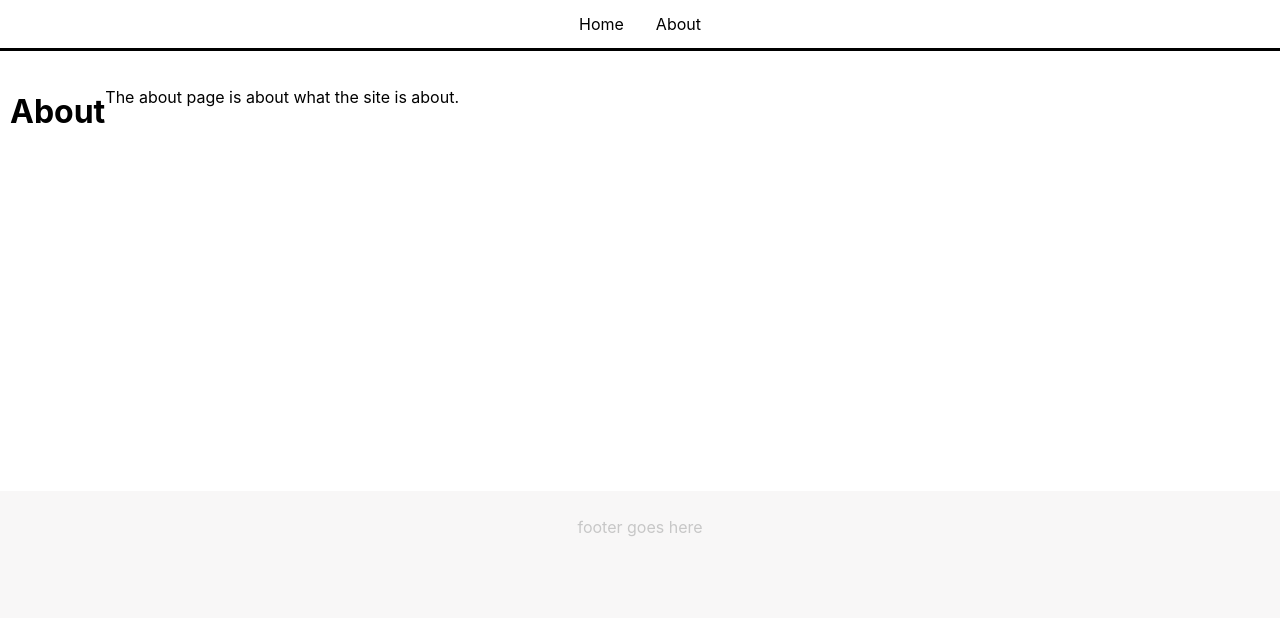
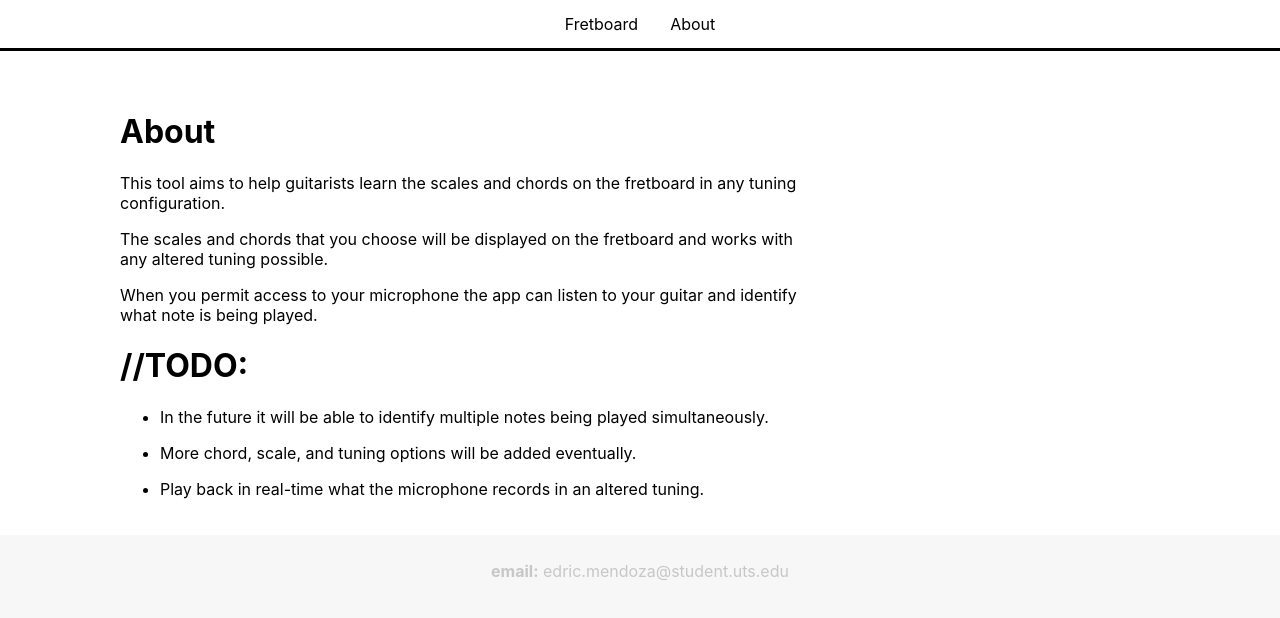
Before and after one commit to edric-m/react-project, a React (Create React App) app: page /about in a window 1280 px wide. Shown: the top 618 px of the page. Built offline with nearby package versions, Linux system fonts and the light colour scheme; no server answers.

Commit message:
touchups. and filled out the about page

```diff
--- a/src/App.css
+++ b/src/App.css
@@ -30,7 +30,16 @@
   padding-top: 20px;
   padding-left: 10px;
   display: flex;
-  height: 400px;
+  /*height: 450px;*/
+}
+
+.about-content {
+  max-width: 700px;
+  margin: auto;
+  padding-top: 20px;
+  padding-left: 10px;
+  display: block;
+  margin-left: 100px;
 }
 
 /*-----------Nav bar styles-------------*/
@@ -59,7 +68,7 @@
 
 /*----------- header + footer -------------*/
 footer {
-  /*position: fixed; footer always stays in view*/
+  /*position: fixed; /*footer always stays in view*/
   left: 0;
   bottom: 0;
   width: 100%;
@@ -185,7 +194,8 @@ footer {
 	position:fixed;
 	bottom:48px;
 	left:115px;
-	display:table;
+  display:table;
+  max-width: 400px;
 	/*visibility: visible;*/
 }
 
--- a/src/Footer.js
+++ b/src/Footer.js
@@ -3,7 +3,7 @@ import React from 'react';
 
 const Footer = () => (
     <footer>
-        <p>footer goes here</p>
+        <p><b>email:</b> edric.mendoza@student.uts.edu</p>
     </footer>
 );
 
--- a/src/NavBar.js
+++ b/src/NavBar.js
@@ -5,7 +5,7 @@ const NavBar = () => (
     <nav className="myNavBar">
         <ul>
             <li>
-                <Link to="/">Home</Link>
+                <Link to="/">Fretboard</Link>
             </li>
             <li>
                 <Link to="/about">About</Link>
--- a/src/components/OptionsListTransition.js
+++ b/src/components/OptionsListTransition.js
@@ -21,8 +21,8 @@ class OptionsListTransition extends React.Component {
     constructor(props) {
         super(props);
         this.state = {
-            menuItems: ['scales','chords','tuning','changeDisplay'],//[,'scales','chords','tuning'],
-            items: ['scales','chords','tuning','changeDisplay'],
+            menuItems: ['sca','crd','tun','dsp'],//[,'scales','chords','tuning'],
+            items: ['sca','crd','tun','dsp'],
             chordType: "null"
         };
     }
@@ -95,6 +95,26 @@ class OptionsListTransition extends React.Component {
             temp.shift();
         }
 
+        //for each new item to add
+        for(let i = 0; i < n; i++) {
+
+            if(temp.length === maxListLength) {
+                //temp.shift();
+                temp.pop();
+            }
+
+            //temp = temp.filter(name => name !== children[i]);
+            //temp.push(children[i]);
+
+            //TODO: if chord is chosen need to remove notes, then add them back
+
+            if(!temp.includes(children[n-(i+1)]))
+            {
+                //temp.push(children[i]);
+                temp.unshift(children[n-(i+1)]);
+            }
+        }
+
         //then execute function here?
         let code = x.function;
         if(code !== []) {
@@ -116,7 +136,7 @@ class OptionsListTransition extends React.Component {
 
                     //TODO: dont like how this is done, page is kind of slow
                     let tempItems = this.state.items;
-                    tempItems.push(code.slice(2) + "Title"); //TODO: error when clear chord is selected "null" is not an option
+                    tempItems.unshift(code.slice(2) + "Title"); //TODO: error when clear chord is selected "null" is not an option
                     this.setState({items: tempItems});
 
                     if(code.slice(2) === "null") {
@@ -132,26 +152,6 @@ class OptionsListTransition extends React.Component {
                     break;
                 default:
                     //default case
-            }
-        }
-
-        //for each new item to add
-        for(let i = 0; i < n; i++) {
-
-            if(temp.length === maxListLength) {
-                //temp.shift();
-                temp.pop();
-            }
-
-            //temp = temp.filter(name => name !== children[i]);
-            //temp.push(children[i]);
-
-            //TODO: if chord is chosen need to remove notes, then add them back
-
-            if(!temp.includes(children[n-(i+1)]))
-            {
-                //temp.push(children[i]);
-                temp.unshift(children[n-(i+1)]);
             }
         }
 
--- a/src/data/optionsListData.js
+++ b/src/data/optionsListData.js
@@ -1,13 +1,16 @@
 const notes = ["keyTitle","A", "A#", "B", "C", "C#", "D", "D#", "E", "F", "F#", "G", "G#"];
 const chordRoot = ["rA", "rA#", "rB", "rC", "rC#", "rD", "rD#", "rE", "rF", "rF#", "rG", "rG#"];
 const modes = ["lydian", "ionian", "mixolydian", "dorian", "aeolian", "phrygian", "locrian"];
-const tuningOps = ["standard", "NewST", "fifths", "drop d", "DADGAD","custom"];
-const chordTypes = ["smaj","smin","smaj7","smin7","s7chrd","sdim","saug","ssus2","ssus4","snone","scus"];
+//TODO: has issues -> const modes = ["modeTitle","lydian", "ionian", "mixolydian", "dorian", "aeolian", "phrygian", "locrian"];
+const tuningOps = ["tuneTitle", "standard", "NewST", "fifths", "drop d", "DADGAD","custom"];
+const chordTypes = ["chordTitle","smaj","smin","smaj7","smin7","s7chrd","sdim","saug","ssus2","ssus4","snone","scus"];
+
+//TODO: fix chord item options, has bugs like remaining on the top of the list
 
 //contains all possible items that can be added to the list and what functions they invoke when clicked
 export default[
     //scale options
-    {name: "scales", content: "key center", children: notes, function: []},
+    {name: "sca", content: "- - modes -", children: notes, function: []}, //scales option
     {name: "keyTitle", content: "> key center", children: [], function: []},
     //pitch center
     {name: "A", content: "A", children: modes, function: "K=A"},
@@ -22,6 +25,8 @@ export default[
     {name: "F#", content: "F#", children: modes, function: "K=F#"},
     {name: "G", content: "G", children: modes, function: "K=G"},
     {name: "G#", content: "G#", children: modes, function: "K=G#"},
+    //mode types title
+    {name: "modeTitle", content: "> modes", children: [], function: []},
     //modes
     {name: "lydian", content: modes[0], children: [], function: "M="+modes[0]},
     {name: "ionian", content: modes[1] + " (major)", children: [], function: "M="+modes[1]},
@@ -32,7 +37,8 @@ export default[
     {name: "locrian", content: modes[6], children: [], function: "M="+modes[6]},
 
     //chords
-    {name: "chords", content: "chords", children: chordTypes, function: []},
+    {name: "crd", content: "- chords -", children: chordTypes, function: []}, //chords option
+    {name: "chordTitle", content: "> chord types", children: [], function: []},
     //chord roots
     {name: "rA", content: "A", children: [], function: "C=A"},
     {name: "rA#", content: "A#", children: [], function: "C=A#"},
@@ -84,7 +90,8 @@ export default[
     {name: "sus4Title", content: "> sus4 chord", children: [], function: []},
 
     //tuning
-    {name: "tuning", content: "tuning", children: tuningOps, function: []},
+    {name: "tun", content: "- tuning -", children: tuningOps, function: []}, //tuning option
+    {name: "tuneTitle", content: "> tuning", children: [], function: []},
     //tuning types
     {name: "standard", content: "standard tuning", children: [], function: "T=E A D G B E"},
     {name: "NewST", content: "all fifths (NST)", children: [], function: "T=C G D A E G"},
@@ -94,13 +101,14 @@ export default[
     {name: "custom", content: "custom", children: ["infoCustomT"], function: []},
 
     //display option
-    {name: "changeDisplay", content: "change display", children: ["showNotes", "showDegree"], function: []},
-    {name: "showNotes", content: "show notes", children: [], function: "D=N"},
-    {name: "showDegree", content: "show degrees", children: [], function: "D=D"},
+    {name: "dsp", content: "- change display - -", children: ["dispTitle", "showNotes", "showDegree"], function: []}, //display option
+    {name: "dispTitle", content: "> display", children: [], function: []},
+    {name: "showNotes", content: "notes", children: [], function: "D=N"},
+    {name: "showDegree", content: "degrees", children: [], function: "D=D"},
 
     //info
-    {name: "infoCustomT", content: "> for custom tuning use the input boxes beside the fretboard", children: tuningOps, function: []},
-    {name: "infoCustomC", content: "> click on the fretboard to alter chord", children: [], function: []}
+    {name: "infoCustomT", content: "! for custom tuning use the input boxes beside the fretboard", children: tuningOps, function: []},
+    {name: "infoCustomC", content: "! click on the fretboard to alter chord", children: [], function: []}
 
     //test items
     //,
--- a/src/pages/AboutPage.js
+++ b/src/pages/AboutPage.js
@@ -2,8 +2,24 @@ import React from 'react';
 
 const AboutPage = () => (
     <>
-    <h1>About</h1>
-    <p>The about page is about what the site is about.</p>
+    <div className="about-content">
+        <h1>About</h1>
+        <p>This tool aims to help guitarists learn the scales and chords on the fretboard in any
+            tuning configuration.</p>
+        <p>The scales and chords that you choose will be displayed on the fretboard and works with
+            any altered tuning possible.</p>
+        <p>When you permit access to your microphone the app can listen to your guitar and identify
+            what note is being played.</p>
+        <h1>&#47;&#47;TODO:</h1>
+        <ul>
+            <li><p>In the future it will be able to identify multiple notes
+            being played simultaneously.</p></li>
+            <li><p>More chord, scale, and tuning options will be added eventually.</p></li>
+            <li><p>Play back in real-time what the microphone records in an altered tuning.</p></li>
+        </ul>
+
+    </div>
+
     </>
 );
 
```
